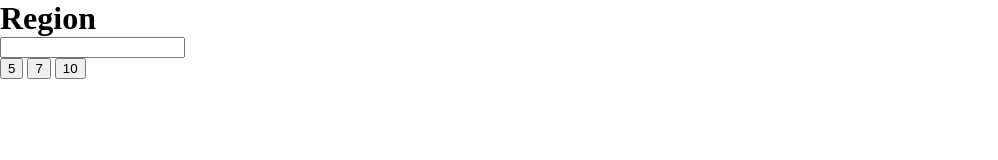
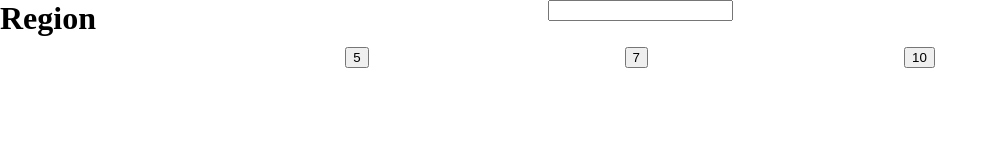
Before and after one commit to zelvet2005/WeatherForecast, a plain HTML site: page index.html in a window 1280 px wide. Shown: the whole page, without its empty margins (0-998 px from the left). Drawn offline with Linux system fonts and the light colour scheme.

Commit message:
placed header elements in approximate positions

```diff
--- a/index.html
+++ b/index.html
@@ -8,8 +8,10 @@
   </head>
   <body>
     <header>
-      <h1 class="region-name">Region</h1>
-      <input class="region-input" type="text" />
+      <div class="region">
+        <h1 class="region-name">Region</h1>
+        <input class="region-input" type="text" />
+      </div>
       <div class="change-displayed-days-btns">
         <button>5</button>
         <button>7</button>
--- a/style.css
+++ b/style.css
@@ -1,3 +1,30 @@
 * {
   margin: 0;
 }
+
+header {
+  display: flex;
+  flex-wrap: wrap;
+}
+
+.change-displayed-days-btns,
+.region {
+  width: 100%;
+}
+
+.region {
+  display: flex;
+  justify-content: center;
+}
+
+.change-displayed-days-btns {
+  display: flex;
+  gap: 20%;
+  justify-content: center;
+  margin: 2% 0; /* temporary */
+}
+
+.region-name {
+  position: absolute;
+  left: 0;
+}
```
